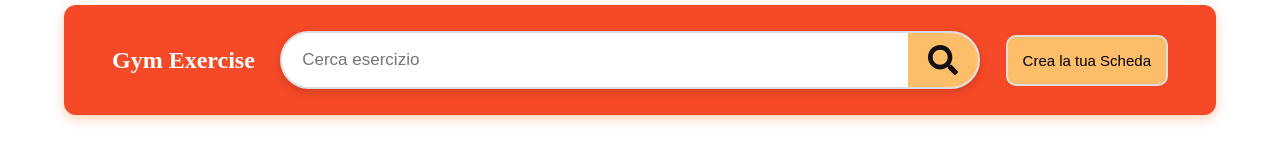
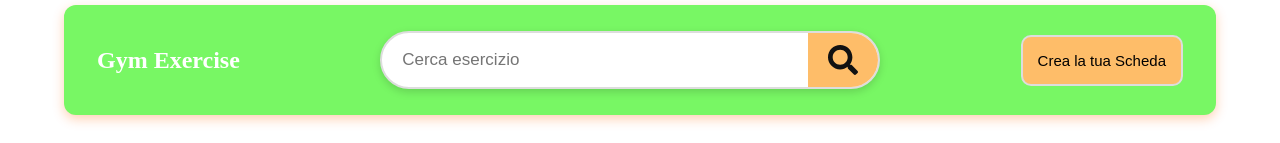
Before and after one commit to Sebastiano-Pizzata/gym-exercise-manager, a React (Vite) app in the folder front-end-exercise-manager/: page / in a window 1280 px wide. Shown: the top 143 px of the page. Built offline with nearby package versions, Linux system fonts and the light colour scheme; no server answers; a web font is replaced by a local one.

Commit message:
ADD: header color change

```diff
--- a/front-end-exercise-manager/src/style/header.css
+++ b/front-end-exercise-manager/src/style/header.css
@@ -1,6 +1,6 @@
 /* Header */
 header {
-    background-color: #F54927;
+    background-color: #78F764;
     color: white;
     box-shadow: 0 4px 12px rgba(255, 102, 0, 0.3);
     position: sticky;
@@ -17,19 +17,18 @@ header {
 .header-container {
     max-width: 1200px;
     margin: 0 auto;
-    padding: 0 20px;
+    padding: 0 5px;
     display: flex;
     justify-content: space-between;
     align-items: center;
     flex-wrap: wrap;
-    /* Responsive support */
 }
 
 /* Search Wrapper */
 .search-wrapper {
     position: relative;
     width: 90%;
-    max-width: 700px;
+    max-width: 500px;
     margin: 10px auto;
 }
 
```
